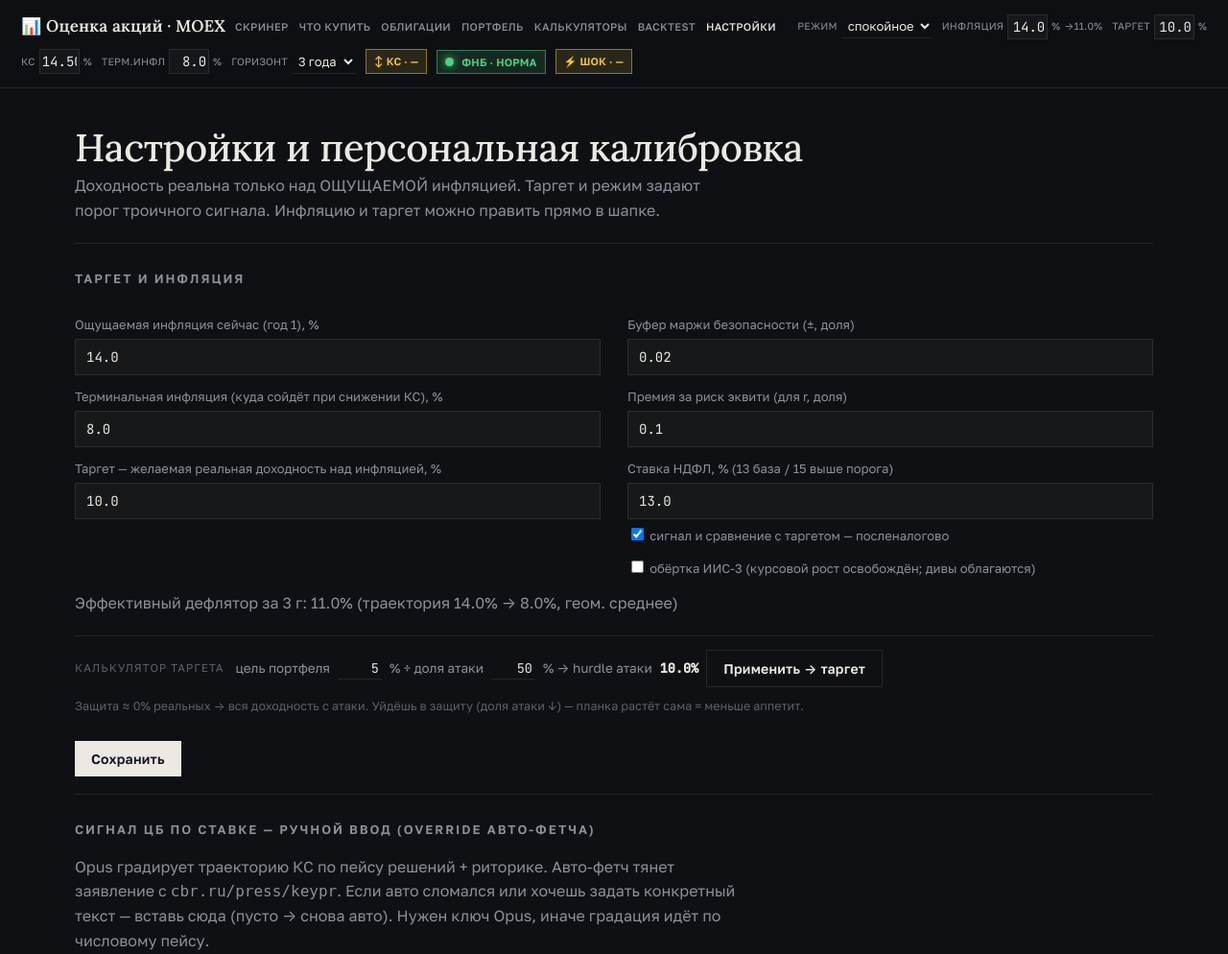
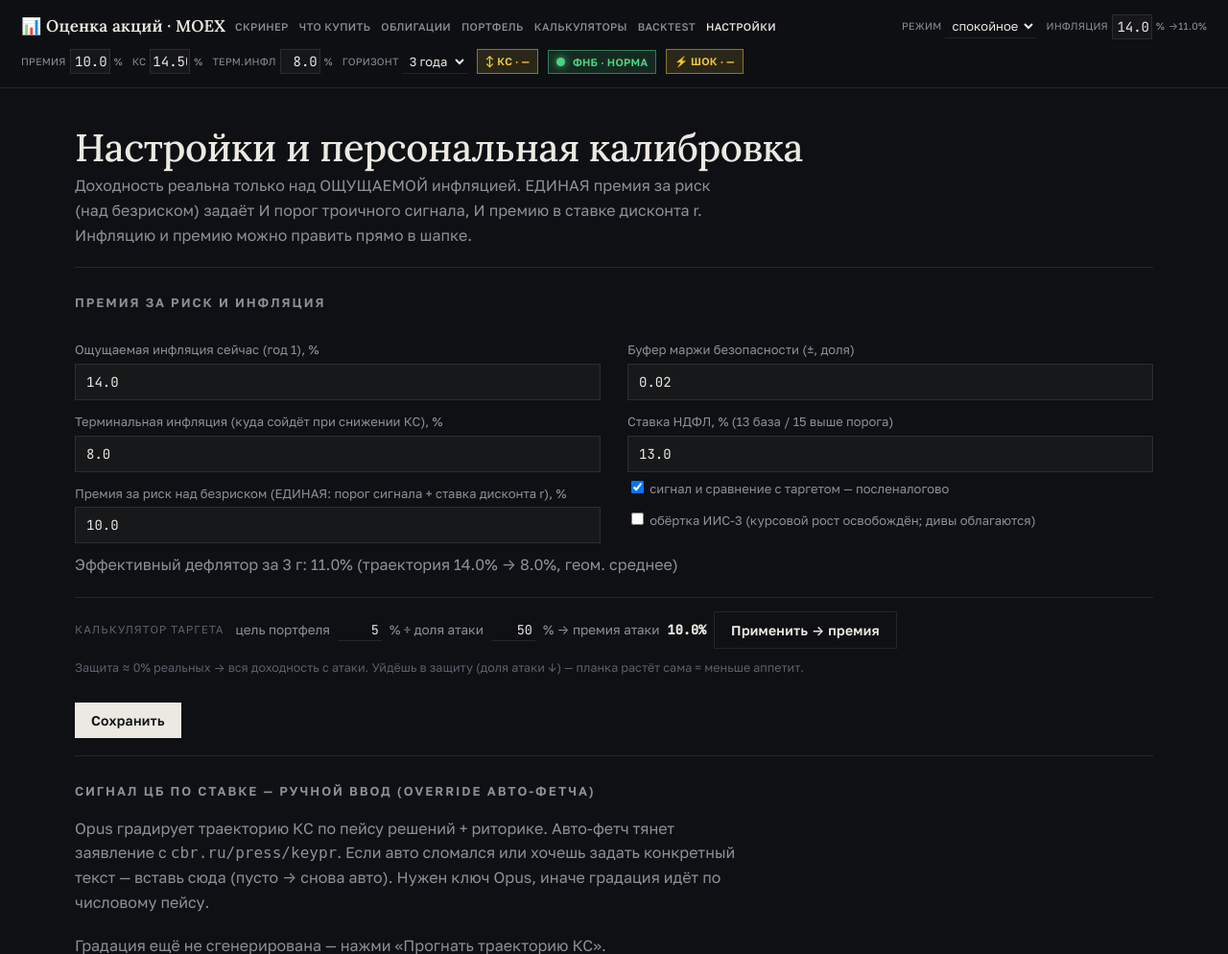
Before and after one commit to AlexDogaev/stock-valuation, a FastAPI app: page /settings in a window 1280 px wide. Shown: the top 994 px of the page at 96% size. Run offline with FastAPI, Linux system fonts and the light colour scheme; data comes from the database, SQL or seed files in the repository; data that the repository does not hold is empty.

Commit message:
settings: слить hurdle + risk_premium в ЕДИНУЮ премию за риск (на главном экране)
Саша: «+10 к безриску и Таргет 7 — это одно и то же». Верно: и порог сигнала,
и премия в ставке дисконта r — одна экономическая величина (премия над безриском;
на справедливой цене ожид.доходность=r=hurdle). Были два поля → могли разъехаться.
Теперь ОДНА `risk_premium`: engine берёт её и для сигнала (hurdle_eff), и для r.
Поле «Премия» в шапке (главный экран) + единое поле на /Настройки (убран дубль
«Таргет»/hurdle). hurdle-колонка осталась в БД для back-compat, движком не читается.
Поведение не меняется (обе были 7%). 154 pytest.

Co-Authored-By: Claude Opus 4.8 <noreply@anthropic.com>

```diff
--- a/app/web/static/app.js
+++ b/app/web/static/app.js
@@ -126,7 +126,7 @@ async function initHeaderControls() {
     const s = await getJSON("/settings");
     regimeSel.value = s.regime;
     if (feltInp) feltInp.value = (s.felt_inflation * 100).toFixed(1);
-    if (targetInp) targetInp.value = (s.hurdle * 100).toFixed(1);
+    if (targetInp) targetInp.value = (s.risk_premium * 100).toFixed(1);   // единая премия за риск
     if (ksInp && s.key_rate_eff != null) {       // действующая КС (override или ЦБ SOAP)
       ksInp.value = (s.key_rate_eff * 100).toFixed(2);
       ksInp.title = `Ключевая ставка. ЦБ SOAP: ${s.key_rate_fetched != null ? (s.key_rate_fetched * 100).toFixed(2) + "%" : "—"}. Ручной override — для объявленной до публикации в SOAP.`;
@@ -151,7 +151,7 @@ async function initHeaderControls() {
     location.reload();
   };
   if (feltInp) feltInp.addEventListener("change", () => saveNum(feltInp, "felt_inflation"));
-  if (targetInp) targetInp.addEventListener("change", () => saveNum(targetInp, "hurdle"));
+  if (targetInp) targetInp.addEventListener("change", () => saveNum(targetInp, "risk_premium"));
   if (ksInp) ksInp.addEventListener("change", () => saveNum(ksInp, "key_rate_override"));
   if (termInp) termInp.addEventListener("change", () => saveNum(termInp, "inflation_terminal_override"));
   if (horizonSel) horizonSel.addEventListener("change", async () => {
--- a/app/web/templates/base.html
+++ b/app/web/templates/base.html
@@ -8,7 +8,7 @@
   <link rel="preconnect" href="https://fonts.gstatic.com" crossorigin>
   <link href="https://fonts.googleapis.com/css2?family=Golos+Text:wght@400;500;600&family=JetBrains+Mono:wght@400;500&family=Lora:wght@500;600&display=swap" rel="stylesheet">
   <link rel="stylesheet" href="/static/app.css?v=20260619-batch3">
-  <script src="/static/app.js?v=20260620-terminfl"></script>
+  <script src="/static/app.js?v=20260623-premium"></script>
   {% block head %}{% endblock %}
 </head>
 <body>
@@ -33,8 +33,8 @@
     <span class="ctl">Инфляция
       <input type="number" id="g-felt" class="num" step="0.1" inputmode="decimal" title="Ощущаемая инфляция сейчас (год 1) — дефлятор реальной доходности">%<span id="g-felt-eff" class="muted" title="Эффективный дефлятор за горизонт с учётом снижения КС (геом. среднее траектории)"></span>
     </span>
-    <span class="ctl">Таргет
-      <input type="number" id="g-target" class="num" step="0.5" inputmode="decimal" title="Желаемая реальная доходность над ощущаемой инфляцией">%
+    <span class="ctl">Премия
+      <input type="number" id="g-target" class="num" step="0.5" inputmode="decimal" title="Премия за риск над безриском (ЕДИНАЯ): порог сигнала И премия в ставке дисконта r. hurdle_real ≈ премия (реальный безриск ≈0 при КС≈инфл)">%
     </span>
     <span class="ctl">КС
       <input type="number" id="g-ks" class="num" step="0.5" inputmode="decimal" title="Ключевая ставка ЦБ. Ручной override объявленной ставки, пока ЦБ SOAP не опубликовал (вступает в силу со след. раб. дня)">%
--- a/app/web/templates/settings.html
+++ b/app/web/templates/settings.html
@@ -19,18 +19,17 @@
   textarea#rate-signal:focus { outline: 0; border-color: var(--ink); }
 </style>
 <h1>Настройки и персональная калибровка</h1>
-<p class="sub">Доходность реальна только над ОЩУЩАЕМОЙ инфляцией. Таргет и режим задают порог троичного сигнала.
-  Инфляцию и таргет можно править прямо в шапке.</p>
+<p class="sub">Доходность реальна только над ОЩУЩАЕМОЙ инфляцией. ЕДИНАЯ премия за риск (над безриском) задаёт И порог
+  троичного сигнала, И премию в ставке дисконта r. Инфляцию и премию можно править прямо в шапке.</p>
 
-<div class="panel"><h2>Таргет и инфляция</h2><div class="grid">
+<div class="panel"><h2>Премия за риск и инфляция</h2><div class="grid">
   <div>
     <label>Ощущаемая инфляция сейчас (год 1), %</label><input type="number" step="0.1" id="felt_inflation">
     <label>Терминальная инфляция (куда сойдёт при снижении КС), %</label><input type="number" step="0.1" id="inflation_terminal">
-    <label>Таргет — желаемая реальная доходность над инфляцией, %</label><input type="number" step="0.5" id="hurdle">
+    <label>Премия за риск над безриском (ЕДИНАЯ: порог сигнала + ставка дисконта r), %</label><input type="number" step="0.5" id="risk_premium">
   </div>
   <div>
     <label>Буфер маржи безопасности (±, доля)</label><input type="number" step="0.005" id="buffer">
-    <label>Премия за риск эквити (для r, доля)</label><input type="number" step="0.01" id="risk_premium">
     <label>Ставка НДФЛ, % (13 база / 15 выше порога)</label><input type="number" step="1" id="tax_rate">
     <label style="display:block;margin-top:6px"><input type="checkbox" id="tax_aware"> сигнал и сравнение с таргетом — посленалогово</label>
     <label style="display:block"><input type="checkbox" id="iis3"> обёртка ИИС-3 (курсовой рост освобождён; дивы облагаются)</label>
@@ -41,8 +40,8 @@
     <span class="tcalc-t">Калькулятор таргета</span>
     цель портфеля <input class="num2" type="number" step="0.5" id="tc-port">% ÷ доля атаки
     <input class="num2" type="number" step="5" id="tc-attack">% →
-    hurdle атаки <span id="tc-out">—</span>
-    <button class="ghost" id="tc-apply" type="button">Применить → таргет</button>
+    премия атаки <span id="tc-out">—</span>
+    <button class="ghost" id="tc-apply" type="button">Применить → премия</button>
     <span class="tcalc-note">Защита ≈ 0% реальных → вся доходность с атаки. Уйдёшь в защиту (доля атаки ↓) — планка растёт сама = меньше аппетит.</span>
   </div>
 </div>
@@ -72,8 +71,8 @@
 {% endblock %}
 {% block scripts %}
 <script>
-const PCT = ["felt_inflation", "inflation_terminal", "hurdle", "tax_rate"];   // хранятся долей, в полях — проценты
-const FRAC = ["buffer", "risk_premium"];
+const PCT = ["felt_inflation", "inflation_terminal", "risk_premium", "tax_rate"];   // хранятся долей, в полях — проценты
+const FRAC = ["buffer"];
 const CHK = ["tax_aware", "iis3"];   // 0/1
 async function load() {
   const s = await getJSON("/settings");
@@ -119,7 +118,7 @@ tcAttack.addEventListener("input", tcCalc);
 document.getElementById("tc-apply").addEventListener("click", () => {
   const h = tcCalc();
   if (h == null) return;
-  document.getElementById("hurdle").value = h.toFixed(1);
+  document.getElementById("risk_premium").value = h.toFixed(1);
   document.getElementById("save").click();
 });
 
```
Also changed, not shown: app/core/engine.py (+5 -2 lines).
